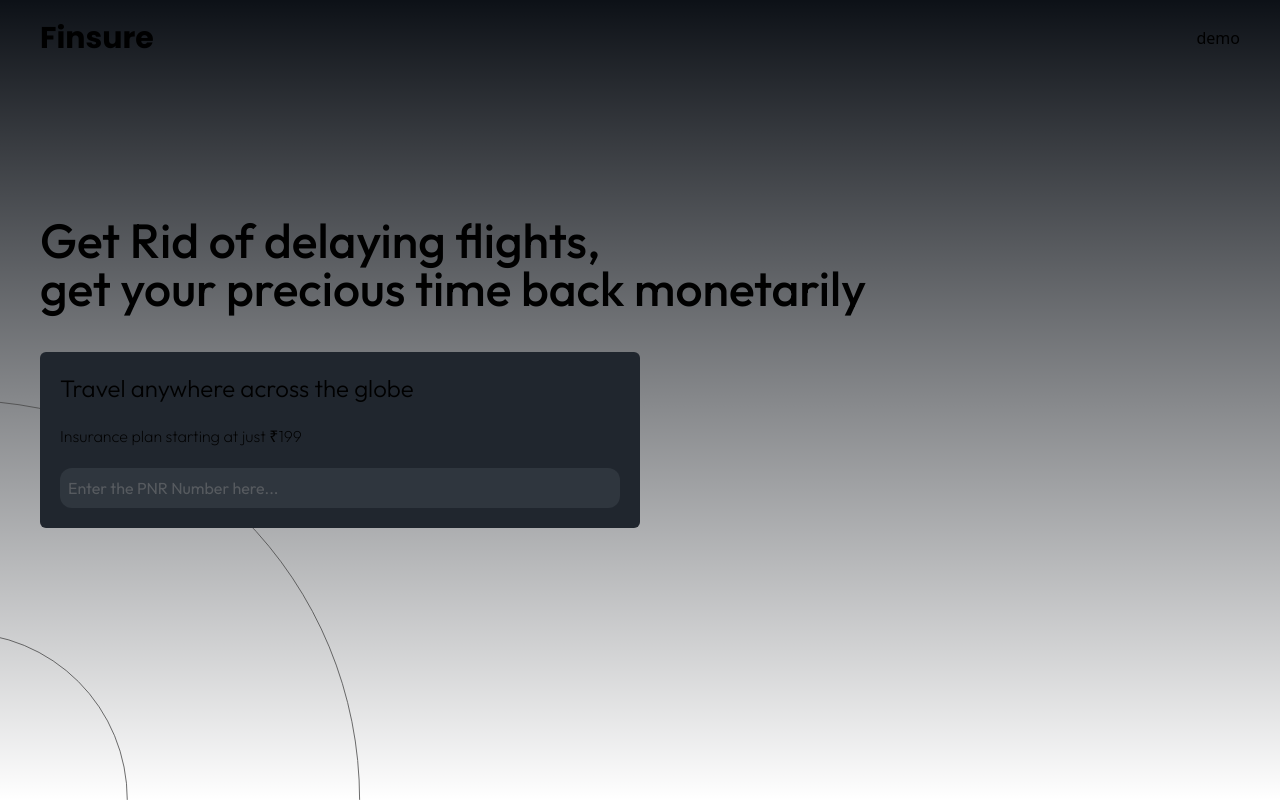
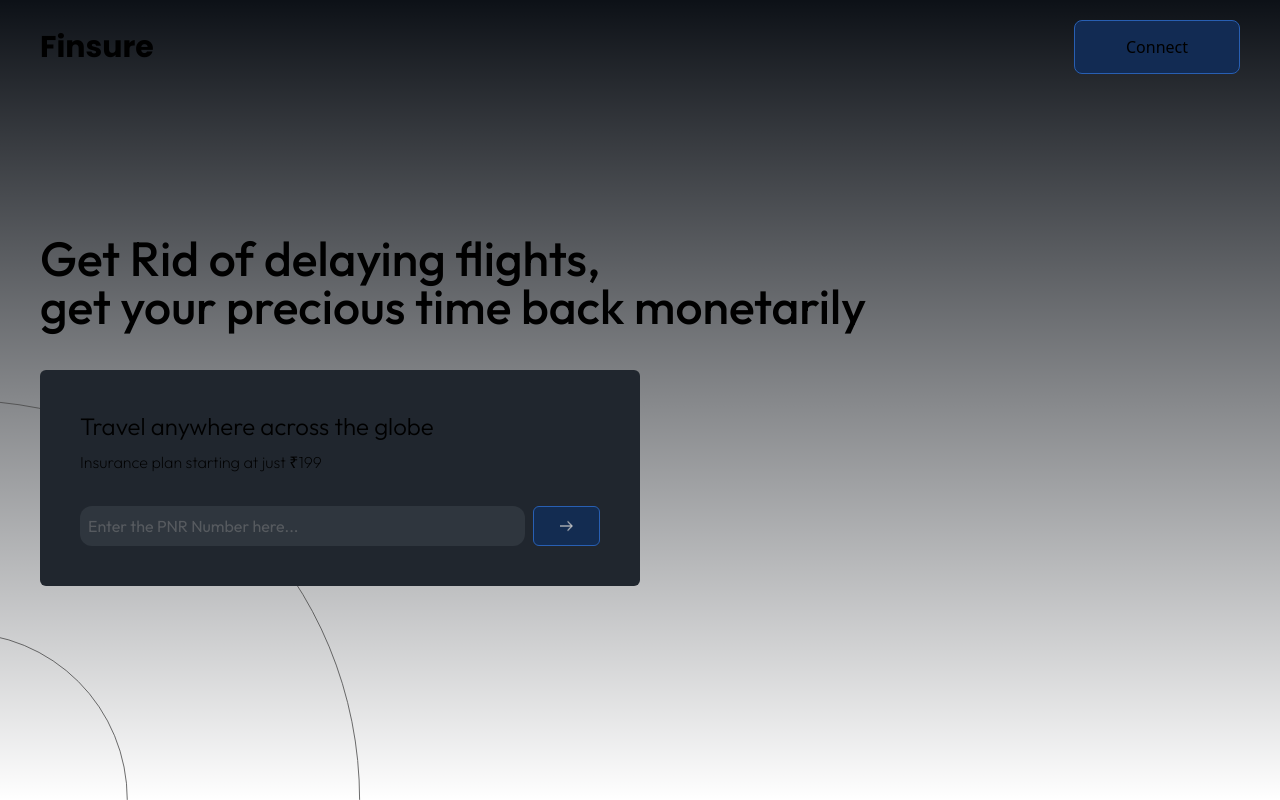
Before and after one commit to hashfx/moi-flight-insurance, a Next.js app in the folder frontend/: page / in a window 1280 px wide. Built offline with nearby package versions, Linux system fonts and the light colour scheme; what js-moi-sdk would draw is missing.

Commit message:
landing page done

```diff
--- a/frontend/src/components/Navbar/Navbar.tsx
+++ b/frontend/src/components/Navbar/Navbar.tsx
@@ -1,10 +1,11 @@
 import React from "react";
+import Connect from "../Buttons/Connect";
 
 const Navbar = () => {
   return (
     <div className="flex flex-row justify-between items-center">
       <h1 className="font-bold text-3xl font-[Poppins]">Finsure</h1>
-      <button>demo</button>
+      <Connect />
     </div>
   );
 };
--- a/frontend/src/containers/Landing/Landing.tsx
+++ b/frontend/src/containers/Landing/Landing.tsx
@@ -1,3 +1,4 @@
+import Image from "next/image";
 import React from "react";
 
 const Landing = () => {
@@ -7,18 +8,31 @@ const Landing = () => {
         <span>Get Rid of delaying flights,</span>{" "}
         <span>get your precious time back monetarily</span>
       </h1>
-      <div className="w-1/2 p-5 bg-[#20262E] h-full flex flex-col space-y-5 rounded-md">
+      <div className="w-1/2 p-10 bg-[#20262E] h-full flex flex-col space-y-8 rounded-md">
+        <div className="flex flex-col space-y-2">
           <h1 className="text-2xl font-light">
             Travel anywhere across the globe
           </h1>
           <p className="font-extralight text-md">
             Insurance plan starting at just ₹199
           </p>
+        </div>
+        <div className="w-full flex flex-row space-x-2">
           <input
             type="text"
             placeholder="Enter the PNR Number here..."
-          className="p-2 rounded-xl bg-[#2F363E] placeholder-[#8C8C8C6E]"
+            className="p-2 rounded-xl w-full bg-[#2F363E] placeholder-[#8C8C8C6E]"
           />
+          <button className="bg-[#132C51] px-6 py-1 border border-[#285FB3] rounded-md">
+            <Image
+              src={"/arrow.svg"}
+              className="w-5 h-full"
+              alt=""
+              width={100}
+              height={100}
+            />
+          </button>
+        </div>
       </div>
     </div>
   );
```
Also changed, not shown: frontend/public/arrow.svg (added). Lines whose indentation alone changed are shown as unchanged.
